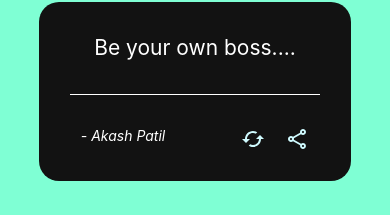
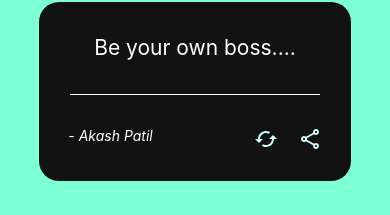
Before and after one commit to AKASH-PATIL12/Random_Quotes_Genrator, a React (Create React App) app: page / in a window 390 px wide. Shown: the part 198-413 px from the top of the page. Built offline with nearby package versions, Linux system fonts and the light colour scheme; no server answers.

Commit message:
EnhancedMargin

```diff
--- a/src/Components/RandomQuote/RandomQuote.jsx
+++ b/src/Components/RandomQuote/RandomQuote.jsx
@@ -44,7 +44,7 @@ const RandomQuote = () => {
         {quote.text}
         </div>
       <div className="line w-[80%] h-[1.5px] bg-white"></div>
-      <div className="bottom flex flex-row gap-[40px] mt-[30px] mb-[30px] lg:gap-[300px]  ">
+      <div className="bottom flex flex-row gap-[65px] mt-[20px] mb-[30px] lg:gap-[300px] mt-[30px]  ">
         <div className="author text-[white] text-[14px] mr-9 italic lg:text-[17px]">- {quote.author.split(',')[0]}</div>
         <div className="icons flex gap-5">
             <div className="cursor-pointer" onClick={()=>{random()}}><CachedOutlinedIcon></CachedOutlinedIcon></div>
```
